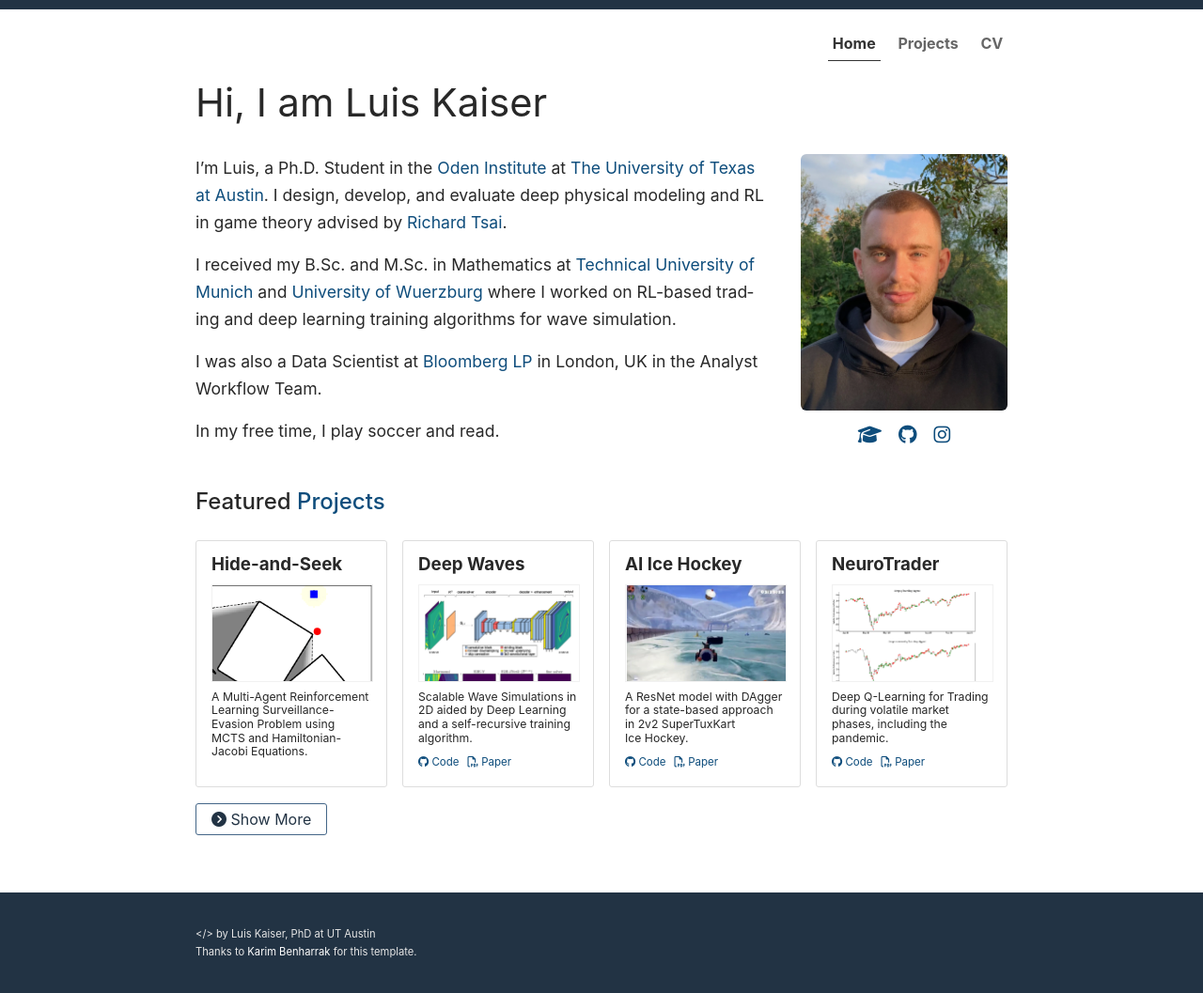
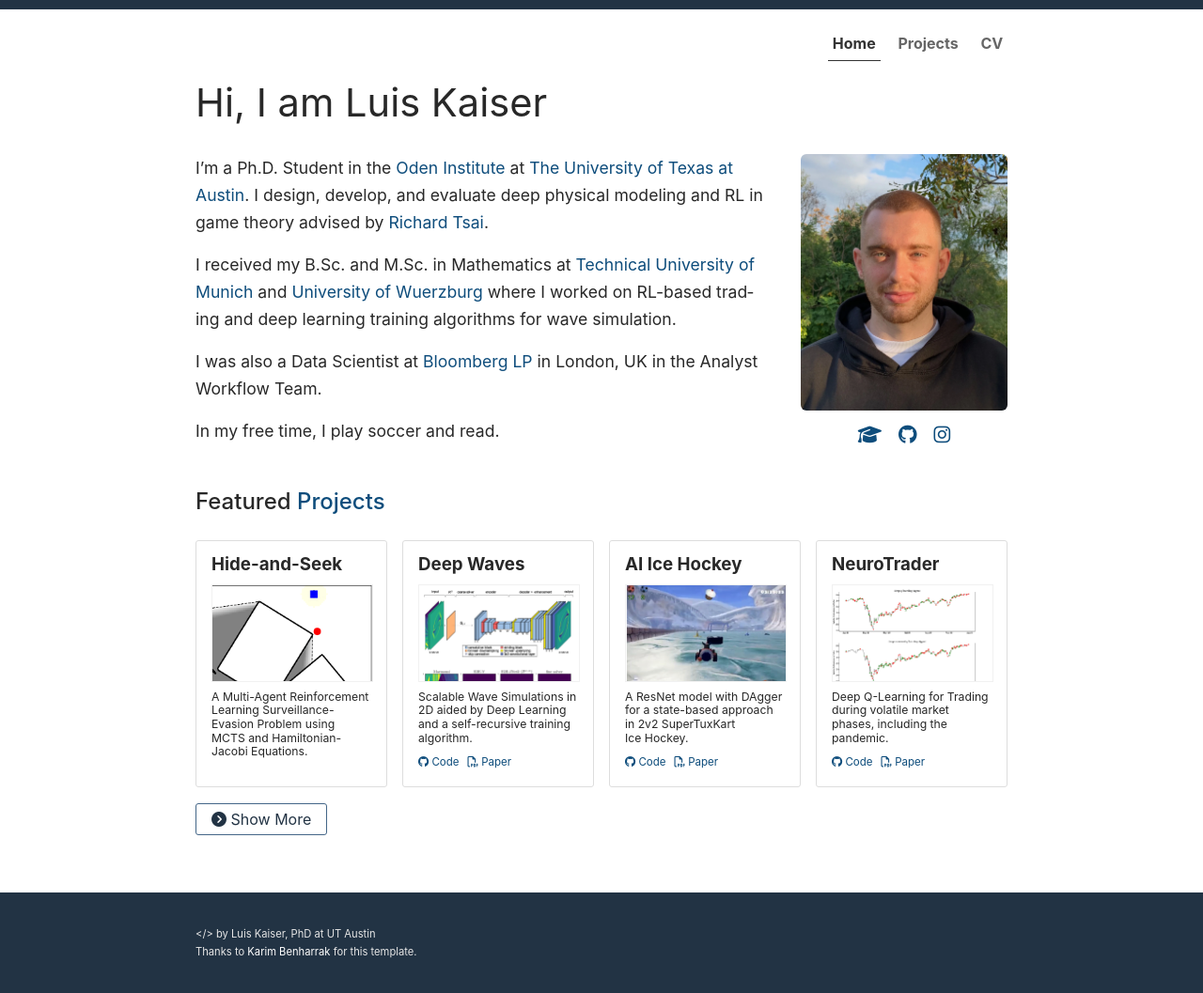
Before and after one commit to utkaiser/utkaiser.github.io, a Jekyll site: the page built from index.md, in a window 1280 px wide. Shown: the whole page at 94% size. Built offline with Jekyll 4.4.1, drawn with Linux system fonts in a browser that asks for light colours; nearby versions of some CDN libraries.

Commit message:
test back

```diff
--- a/_includes/head.html
+++ b/_includes/head.html
@@ -12,5 +12,5 @@
   <link rel="alternate" type="application/rss+xml" title="{{ site.title }}" href="{{ '/feed.xml' | absolute_url }}">
 
   <link href="https://use.fontawesome.com/releases/v6.6.0/css/all.css" rel="stylesheet">
-  <link href="{{ '/styles.css' }}" rel="stylesheet">
+  <link href="{{ '/styles.css' | relative_url }}" rel="stylesheet">
 </head>
--- a/index.md
+++ b/index.md
@@ -7,7 +7,7 @@ class: home
 #  Hi, I am Luis Kaiser
 <div class="columns" markdown="1">
 <div class="intro" markdown="1">
-I'm Luis, a Ph.D. Student in the [Oden Institute](https://oden.utexas.edu/) at [The University of Texas at Austin](https://www.utexas.edu/). I design, develop, and evaluate deep physical modeling and RL in game theory advised by [Richard Tsai](https://web.ma.utexas.edu/users/ytsai/).
+I'm a Ph.D. Student in the [Oden Institute](https://oden.utexas.edu/) at [The University of Texas at Austin](https://www.utexas.edu/). I design, develop, and evaluate deep physical modeling and RL in game theory advised by [Richard Tsai](https://web.ma.utexas.edu/users/ytsai/).
 
 I received my B.Sc. and M.Sc. in Mathematics at [Technical University of Munich](https://www.tum.de/) and [University of Wuerzburg](https://www.uni-wuerzburg.de/) where I worked on RL-based trading and deep learning training algorithms for wave simulation.
 
```
